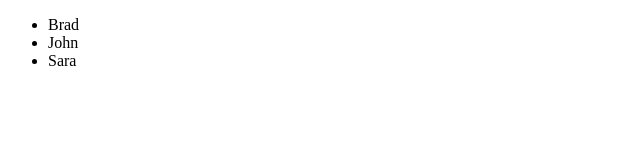
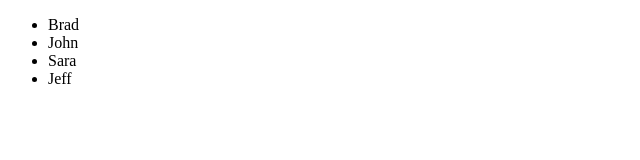
Before and after one commit to gasparpeter/JSON-Crash-Course, a plain HTML site: page index.html in a window 1280 px wide. Shown: the full height of the page, 0-640 px from the left. Drawn offline with Linux system fonts and the light colour scheme.

Commit message:
- people array, XMLHttpRequest()

```diff
--- a/index.html
+++ b/index.html
@@ -7,6 +7,7 @@
 <body>
 <ul id="people"></ul>
 <script>
+    /*
     var person = {
         name: "Brad",
         age: 35,
@@ -42,6 +43,26 @@
         output += '<li>'+people[i].name+'</li>';
     }
     document.getElementById('people').innerHTML = output;
+
+     */
+
+    var xhttp = new XMLHttpRequest();
+    xhttp.onreadystatechange = function() {
+        if (this.readyState == 4 && this.status == 200) {
+          var response = JSON.parse(xhttp.responseText);
+          var people = response.people;
+
+          // console.log(response.people)
+            var output = '';
+            for (var i = 0;i < people.length; i++){
+                output += '<li>'+people[i].name+'</li>';
+            }
+            document.getElementById('people').innerHTML = output;
+        }
+    };
+    xhttp.open("GET", "people.json", true);
+    xhttp.send();
+
 </script>
 
 </body>
--- /dev/null
+++ b/people.json
@@ -0,0 +1,20 @@
+{
+  "people": [
+    {
+      "name": "Brad",
+      "age": 35
+    },
+    {
+      "name": "John",
+      "age": 40
+    },
+    {
+      "name": "Sara",
+      "age": 25
+    },
+    {
+      "name": "Jeff",
+      "age": "20"
+    }
+  ]
+}
```
